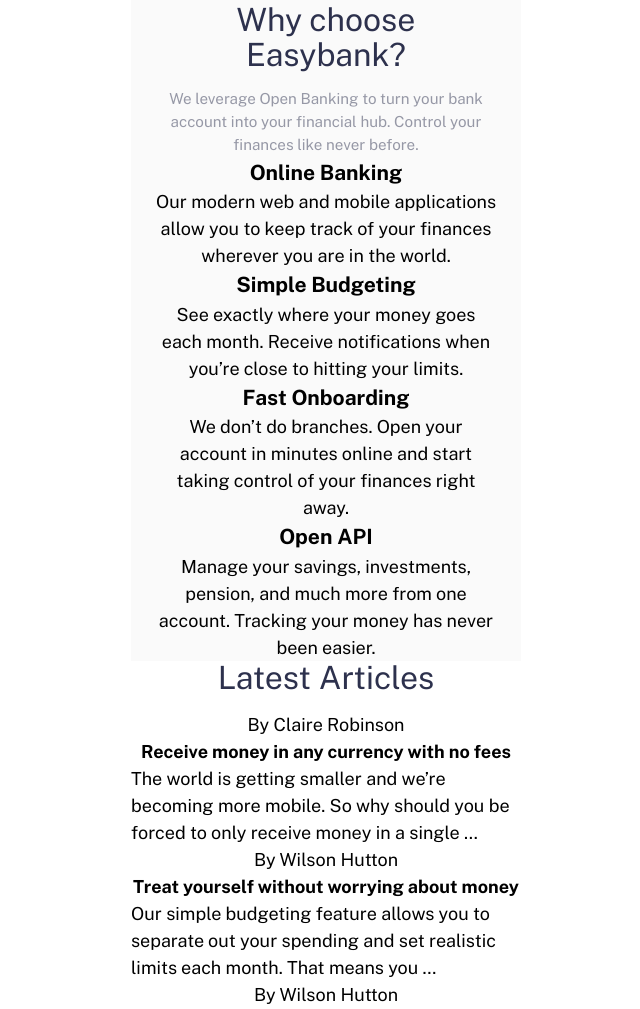
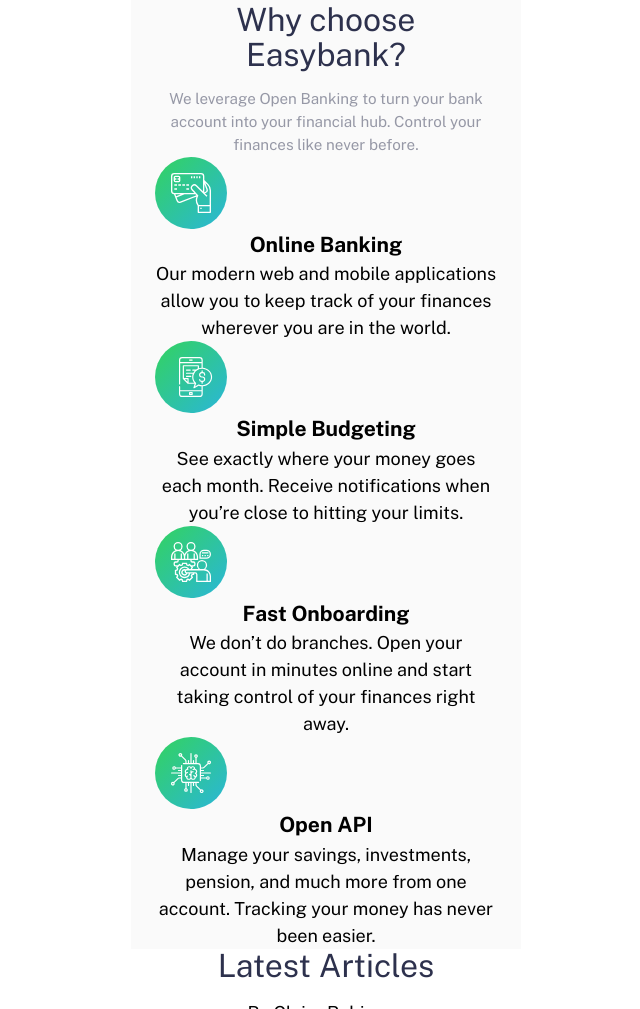
Before and after one commit to AtlasKaplan/Easybank-landing-page-Atlas, a plain HTML site: page index.html in a window 1280 px wide. Shown: the part 712-1721 px from the top of the page, without its empty margins (314-954 px from the left). Drawn offline with nearby package versions, Linux system fonts and the light colour scheme.

Commit message:
Update index.html

```diff
--- a/index.html
+++ b/index.html
@@ -60,18 +60,22 @@
 
       <div class="perks-perk">
 
+        <img src="images/icon-online.svg" alt="">
         <h3>Online Banking</h3>
         <p>Our modern web and mobile applications allow you to keep track of your finances
         wherever you are in the world.</p>
 
+        <img src="images/icon-budgeting.svg" alt="">
         <h3>Simple Budgeting</h3>
         <p>See exactly where your money goes each month. Receive notifications when you’re
         close to hitting your limits.</p>
 
+        <img src="images/icon-onboarding.svg" alt="">
         <h3>Fast Onboarding</h3>
         <p>We don’t do branches. Open your account in minutes online and start taking control
         of your finances right away.</p>
 
+        <img src="images/icon-api.svg" alt="">
         <h3>Open API</h3>
         <p>Manage your savings, investments, pension, and much more from one account. Tracking
         your money has never been easier.</p>
```
